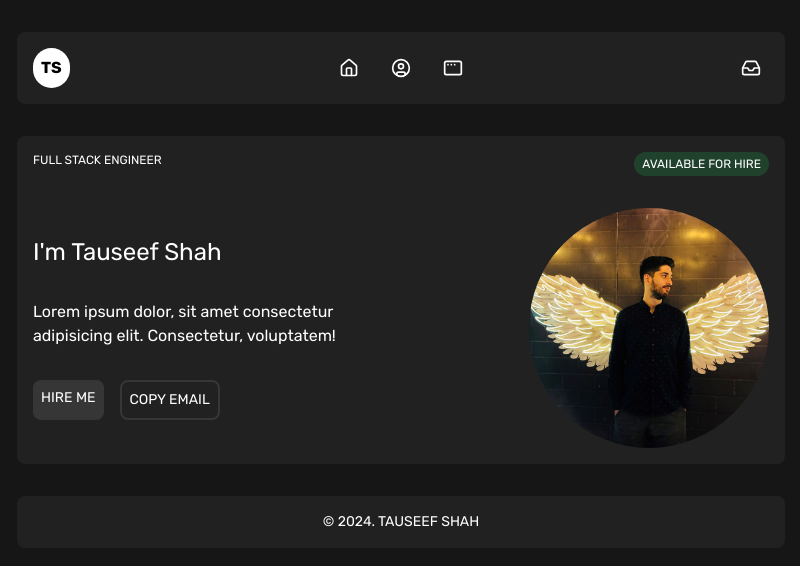
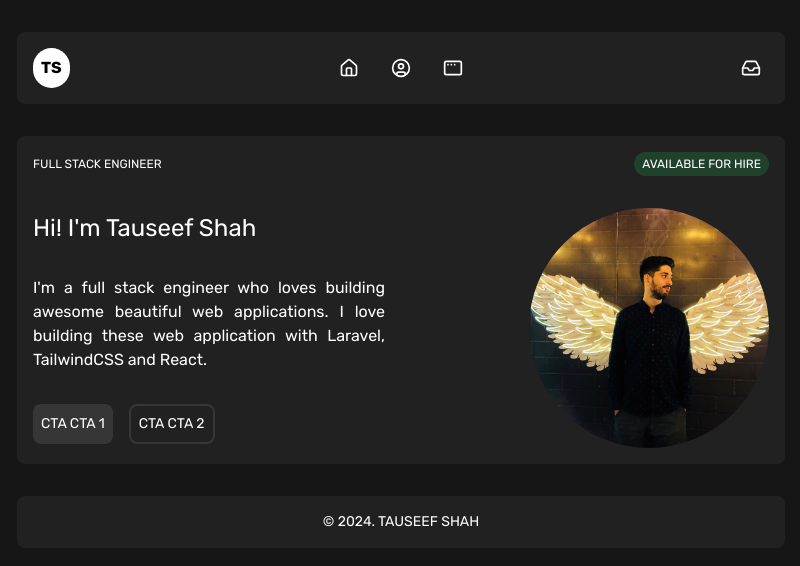
Before and after one commit to tauseefsshah/tauseefsshah.com, a Next.js app: page / in a window 1280 px wide. Shown: the top 566 px of the page, without its empty margins (239-1039 px from the left). Built offline with nearby package versions, Linux system fonts and the light colour scheme.

Commit message:
WIP - Home

```diff
--- a/pages/_document.jsx
+++ b/pages/_document.jsx
@@ -5,7 +5,7 @@ export default function Document() {
   return (
     <Html lang="en">
       <Head />
-      <body className="body-container bg-[#161616] text-white">
+      <body className="body-container bg-primary-background text-white">
         <header className="content-box">
           <div className="flex justify-between items-center">
             <div
@@ -16,19 +16,19 @@ export default function Document() {
             </div>
             <nav id="logo">
               <ul className="flex gap-4">
-                <li className="p-2 rounded-full hover:bg-[#363636]">
+                <li className="p-2 rounded-full hover:bg-primary">
                   <Home className="h-5 w-5" />
                 </li>
-                <li className="p-2 rounded-full hover:bg-[#363636]">
+                <li className="p-2 rounded-full hover:bg-primary">
                   <UserCircle className="h-5 w-5" />
                 </li>
-                <li className="p-2 rounded-full hover:bg-[#363636]">
+                <li className="p-2 rounded-full hover:bg-primary">
                   <AppWindowMac className="h-5 w-5" />
                 </li>
               </ul>
             </nav>
             <div id="cta">
-              <div className="p-2 rounded-full hover:bg-[#363636]">
+              <div className="p-2 rounded-full hover:bg-primary">
                 <Inbox className="h-5 w-5" />
               </div>
             </div>
--- a/pages/index.jsx
+++ b/pages/index.jsx
@@ -3,10 +3,9 @@ import Link from "next/link";
 
 export default function Home() {
   return (
-    <main>
-      <section className="content-box">
+    <section id="masthead" className="content-box flex flex-col gap-8">
       <div className="flex flex-col gap-8">
-          <div className="flex justify-between uppercase text-xs">
+        <div className="flex justify-between items-center uppercase text-xs">
           <p>Full Stack Engineer</p>
           <p className="bg-green-500/20 px-2 py-1 rounded-xl">
             Available For Hire
@@ -14,23 +13,24 @@ export default function Home() {
         </div>
         <div className="flex gap-8 justify-between items-center flex-col lg:flex-row">
           <div className="flex flex-col gap-8 flex-1">
-              <h2 className="text-2xl">I&apos;m Tauseef Shah</h2>
-              <h3>
-                Lorem ipsum dolor, sit amet consectetur adipisicing elit.
-                Consectetur, voluptatem!
+            <h2 className="text-2xl">Hi! I&apos;m Tauseef Shah</h2>
+            <h3 className="text-justify">
+              I&apos;m a full stack engineer who loves building awesome
+              beautiful web applications. I love building these web application
+              with Laravel, TailwindCSS and React.
             </h3>
             <div className="flex gap-4 text-sm uppercase">
               <Link
-                  className="bg-[#363636] hover:bg-black/40 p-2 rounded-lg"
+                className="flex items-center bg-primary hover:bg-primary-background transition-all p-2 rounded-lg"
                 href="/"
               >
-                  Hire Me
+                CTA CTA 1
               </Link>
               <Link
-                  className="border-[#363636] border-2 hover:bg-black/40 hover:border-black/40 p-2 rounded-lg"
+                className="flex-items-center border-primary border-2 hover:bg-primary-background hover:border-primary-background  p-2 rounded-lg"
                 href="/"
               >
-                  Copy Email
+                CTA CTA 2
               </Link>
             </div>
           </div>
@@ -47,6 +47,5 @@ export default function Home() {
         </div>
       </div>
     </section>
-    </main>
   );
 }
--- a/styles/globals.css
+++ b/styles/globals.css
@@ -4,15 +4,15 @@
 
 :root {
   --foreground-rgb: 0, 0, 0;
-  --background-start-rgb: 214, 219, 220;
-  --background-end-rgb: 255, 255, 255;
+  --primary-background-start-rgb: 214, 219, 220;
+  --primary-background-end-rgb: 255, 255, 255;
 }
 
 @media (prefers-color-scheme: dark) {
   :root {
     --foreground-rgb: 255, 255, 255;
-    --background-start-rgb: 0, 0, 0;
-    --background-end-rgb: 0, 0, 0;
+    --primary-background-start-rgb: 0, 0, 0;
+    --primary-background-end-rgb: 0, 0, 0;
   }
 }
 
@@ -27,5 +27,5 @@
 }
 
 .content-box {
-  @apply bg-[#212121] rounded-lg p-4 my-8;
+  @apply bg-primary-muted rounded-lg p-4 my-8;
 }
--- a/tailwind.config.js
+++ b/tailwind.config.js
@@ -12,6 +12,13 @@ module.exports = {
         "gradient-conic":
           "conic-gradient(from 180deg at 50% 50%, var(--tw-gradient-stops))",
       },
+      colors: {
+        primary: {
+          DEFAULT: "#363636",
+          "muted": "#212121",
+          "background": "#161616",
+        }
+      }
     },
   },
   plugins: [],
```
Lines whose indentation alone changed are shown as unchanged.
